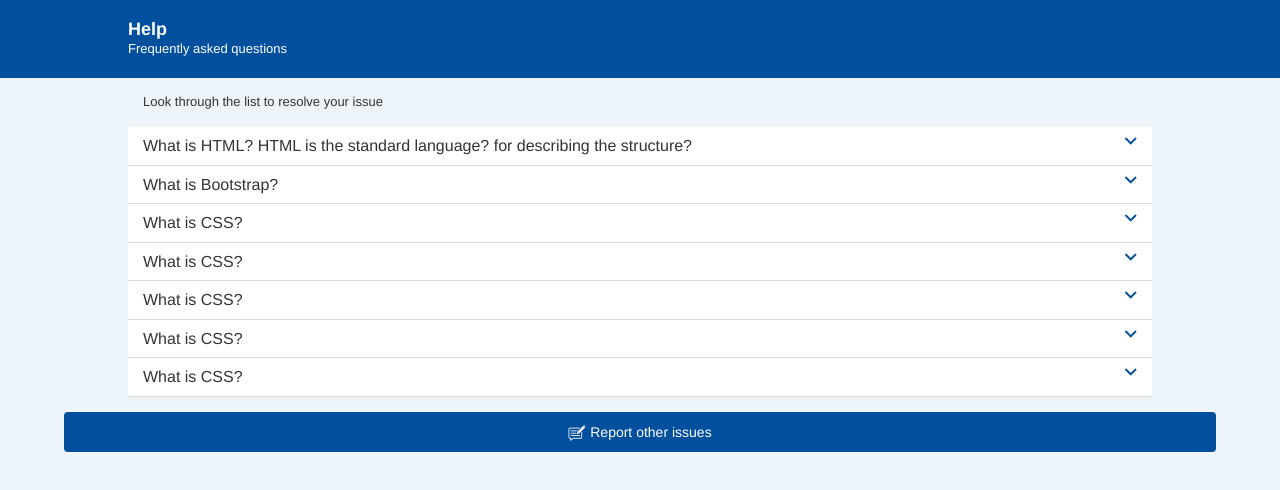
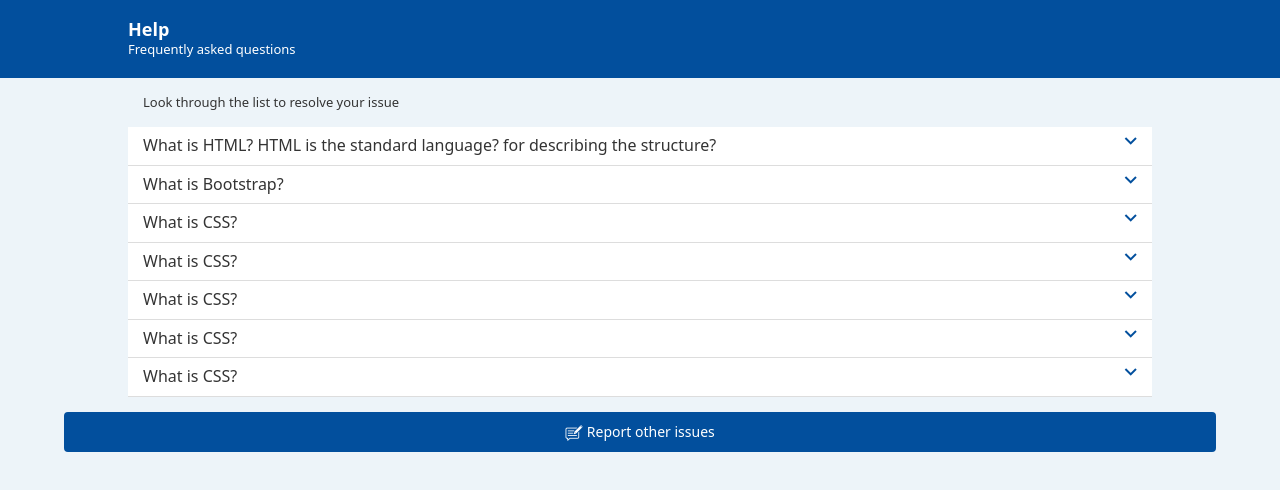
Before and after one commit to sharathkashyap/accordian-dev, a plain HTML site: page index.html in a window 1280 px wide. Drawn offline with Linux system fonts and the light colour scheme.

Commit message:
Font Inclusion

```diff
--- a/resources/css/app.css
+++ b/resources/css/app.css
@@ -1,5 +1,6 @@
 body{
     background-color: #edf4f9;
+    font-family: 'Noto Sans';
 }
 
 .rotate{
```
